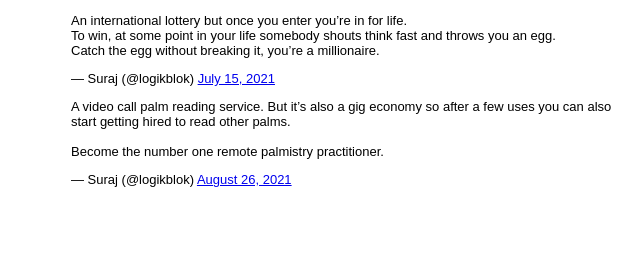
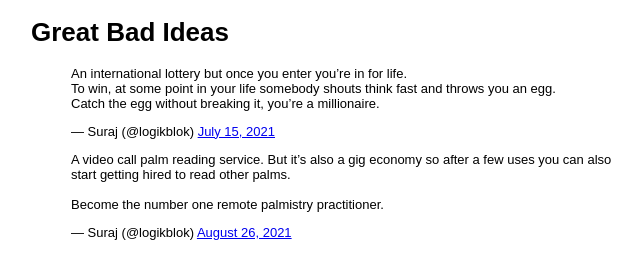
Before and after one commit to dogoodbenice/greatbadideas, a plain HTML site: page index.html in a window 1280 px wide. Shown: the whole page, without its empty margins (289-931 px from the left). Drawn offline with Linux system fonts and the light colour scheme.

Commit message:
Update index.html

```diff
--- a/index.html
+++ b/index.html
@@ -19,6 +19,7 @@
 
   </head>
   <body>
+        <h1>Great Bad Ideas</h1>
         <blockquote class="twitter-tweet"><p lang="en" dir="ltr">An international lottery but once you enter you’re in for life. <br>To win, at some point in your life somebody shouts think fast and throws you an egg. <br>Catch the egg without breaking it, you’re a millionaire.</p>&mdash; Suraj (@logikblok) <a href="https://twitter.com/logikblok/status/1415595816077639681?ref_src=twsrc%5Etfw">July 15, 2021</a></blockquote> <script async src="https://platform.twitter.com/widgets.js" charset="utf-8"></script>
         <blockquote class="twitter-tweet"><p lang="en" dir="ltr">A video call palm reading service. But it’s also a gig economy so after a few uses you can also start getting hired to read other palms. <br><br>Become the number one remote palmistry practitioner.</p>&mdash; Suraj (@logikblok) <a href="https://twitter.com/logikblok/status/1430935778155241485?ref_src=twsrc%5Etfw">August 26, 2021</a></blockquote> <script async src="https://platform.twitter.com/widgets.js" charset="utf-8"></script>
   </body>
```
